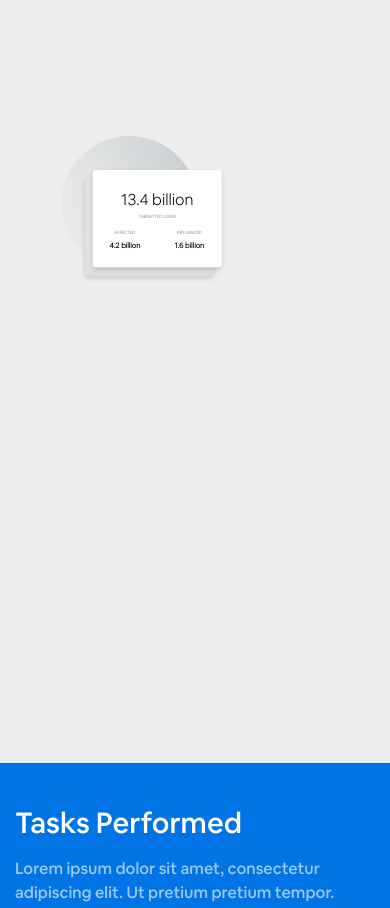
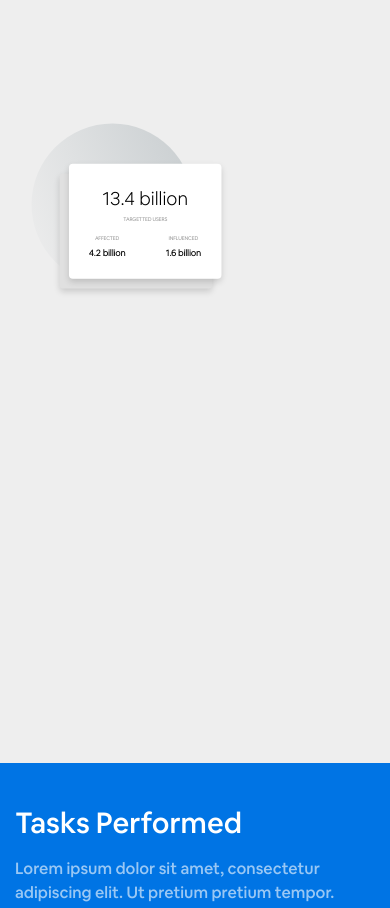
Before and after one commit to AdityaPratap006/Asilverse-Landing-Page, a React (Create React App) app: page / in a window 390 px wide. Shown: the part 1980-2888 px from the top of the page. Built offline with nearby package versions, Linux system fonts and the light colour scheme.

Commit message:
9th commit

```diff
--- a/src/Components2/targetted_users_card/card.css
+++ b/src/Components2/targetted_users_card/card.css
@@ -63,8 +63,8 @@
 
 @media only screen and (max-width: 768px){
 	.circle-card{
-		transform: scale(0.33);
-		margin-left: -5.9rem;
+		transform: scale(0.39);
+		margin-left: -7rem;
 		margin-right: 2rem;
 	}
 }
```
